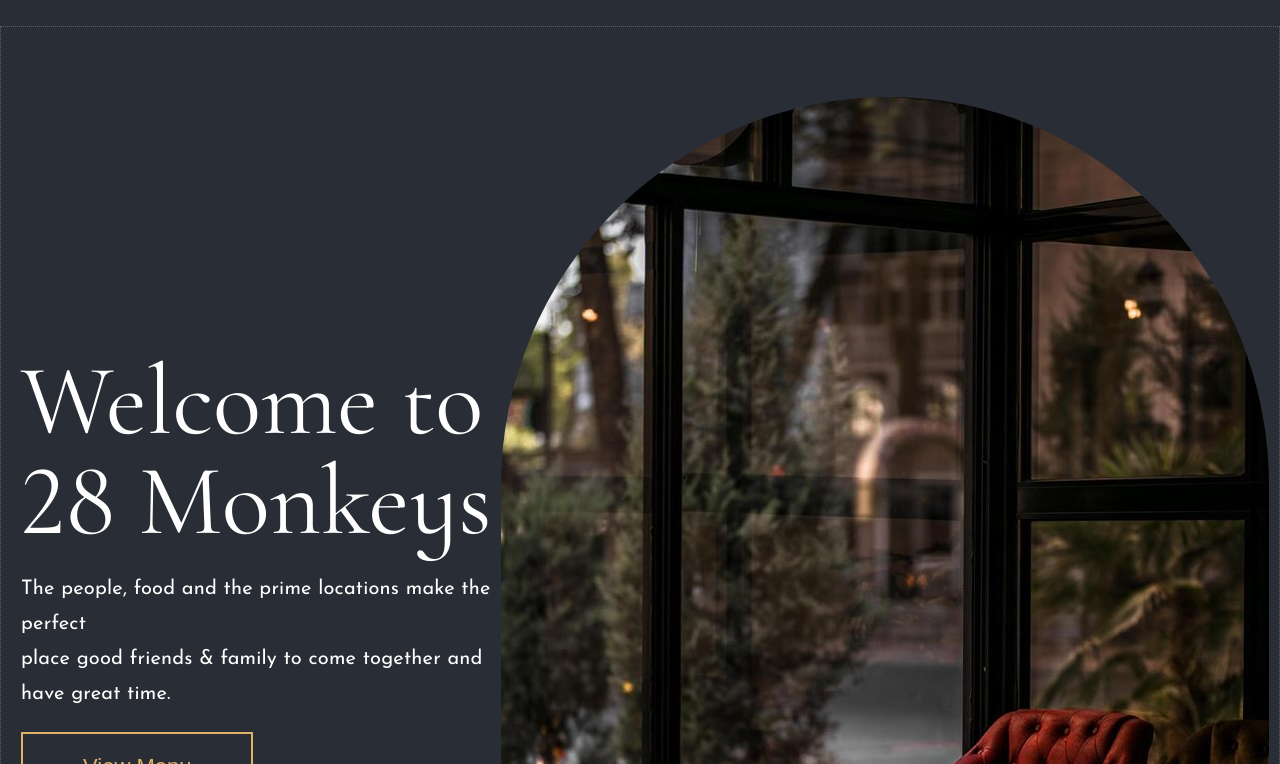
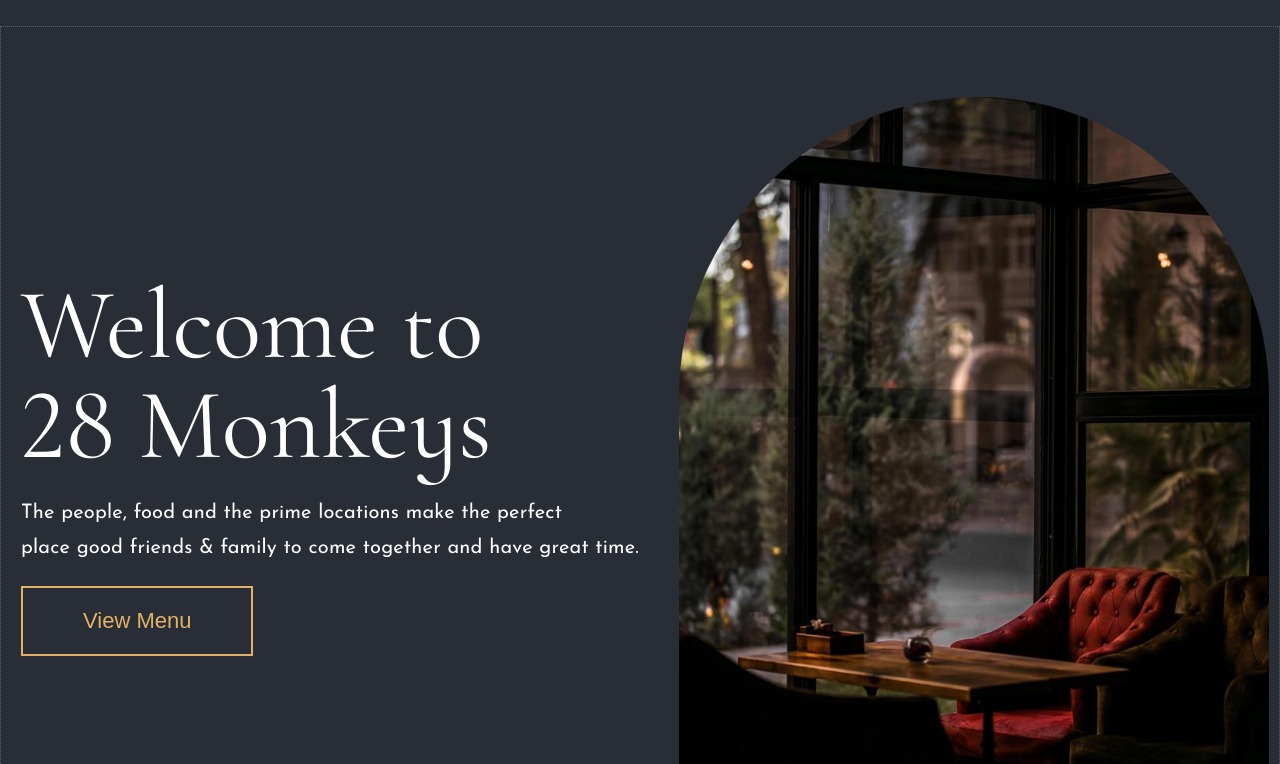
Before and after one commit to islom-sattorov/final-project, a React (Vite) app: page / in a window 1280 px wide. Shown: the part 556-1320 px from the top of the page. Built offline with nearby package versions, Linux system fonts and the light colour scheme.

Commit message:
main media

```diff
--- a/src/Components/Main/Main.module.scss
+++ b/src/Components/Main/Main.module.scss
@@ -1,12 +1,17 @@
 @import '../../styles/variables';
+@import '../../styles/breakpoints';
 
 .main{
     border: 1px dotted $hr-color;
-    padding: 7rem 0 0 0;
+    padding: 7rem 0 0rem 0;
     background: $secondary;
 
+    @include breakpoint(760px){
+        padding: 7rem 0 5rem 0;
+    }
     #{&}_flex{
         @include flex(space-between, center);
+        gap: 2rem;
     }
 
     #{&}_text{
@@ -21,7 +26,11 @@
         font-weight: 400;
         font-size: 10rem;
         font-family: $primary-font;
-        line-height: 10rem
+        line-height: 10rem;
+
+        @include breakpoint(1100px){
+            font-size: 8rem
+        }
     }
 
     #{&}_subtitle{
@@ -42,6 +51,10 @@
         background: none;
         transition: 0.2s all;
 
+        @include breakpoint(1100px){
+            font-size: 1.8rem;
+        }
+
         &:hover{
             border-left: 2px solid  transparent;
             border-right: 2px solid transparent;
@@ -52,6 +65,23 @@
         justify-self: flex-end;
         border-radius: 626px 626px 0 0;
         padding: 0 1rem 0 0;
+        max-width: 90%;
+
+        @include breakpoint(1280px){
+            width: 600px;
+        }
+
+        @include breakpoint(1000px){
+            width: 400px;
+        }
+
+        @include breakpoint(760px){
+            display: none;
+        }
+
+        @include breakpoint(680px){
+            border-radius: 10px 10px 0 0;
+        }
     }
 
 }
```
Also changed, not shown: src/Components/Header/Header.module.scss (line endings or trailing spaces).
